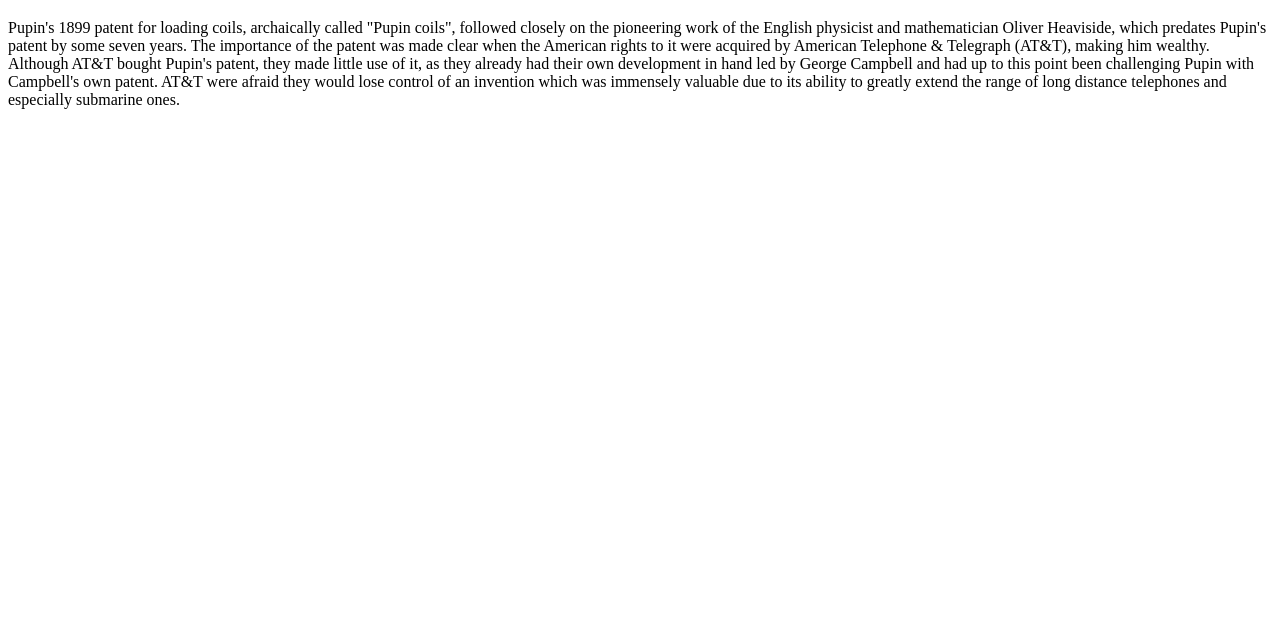
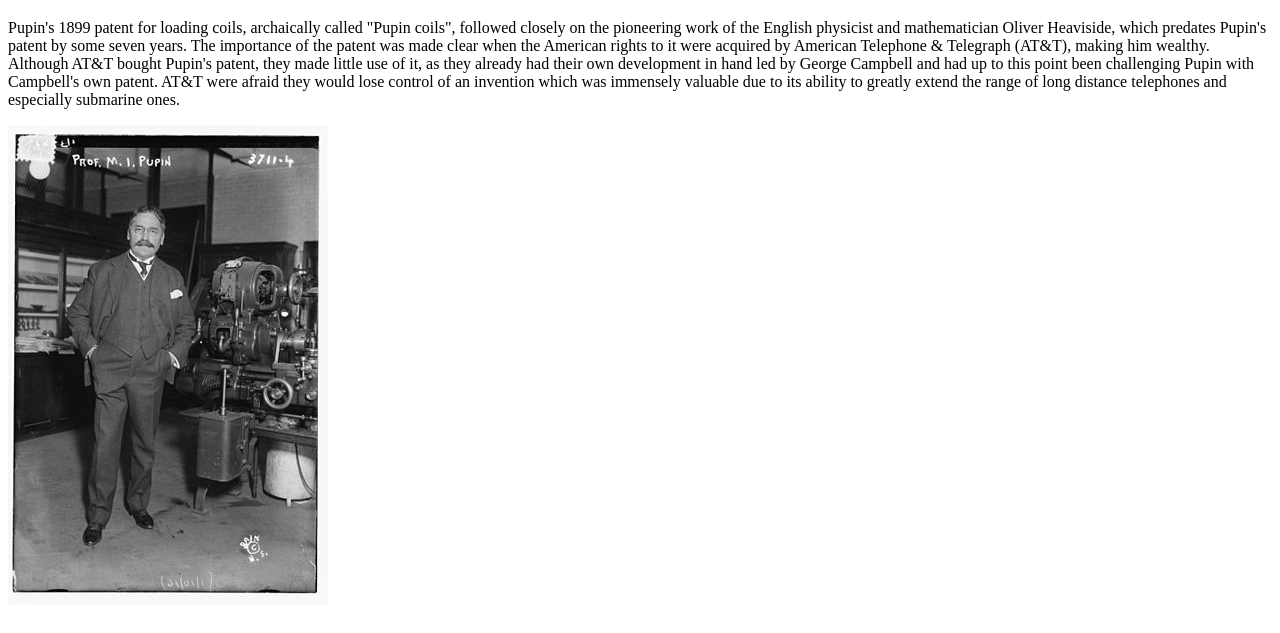
Before and after one commit to gloomberger/Mihajlo-Idvorski-Pupin, a plain HTML site: page Pupin_Coils/Pupin_Coils.html in a window 1280 px wide. Shown: the part 167-800 px from the top of the page. Drawn offline with Linux system fonts and the light colour scheme.

Commit message:
Added img file Puppin_Coils

```diff
--- a/Pupin_Coils/Pupin_Coils.html
+++ b/Pupin_Coils/Pupin_Coils.html
@@ -18,6 +18,7 @@
               American Telephone & Telegraph (AT&T), making him wealthy. Although AT&T bought Pupin's patent, they made little use of it, as they already had their own
                development in hand led by George Campbell and had up to this point been challenging Pupin with Campbell's own patent. AT&T were afraid they would lose
                 control of an invention which was immensely valuable due to its ability to greatly extend the range of long distance telephones and especially submarine ones.</p>
+                <img src="../img/pupin-1916.jpg" alt="Pupin Coils">
 
 
     </body>
```
